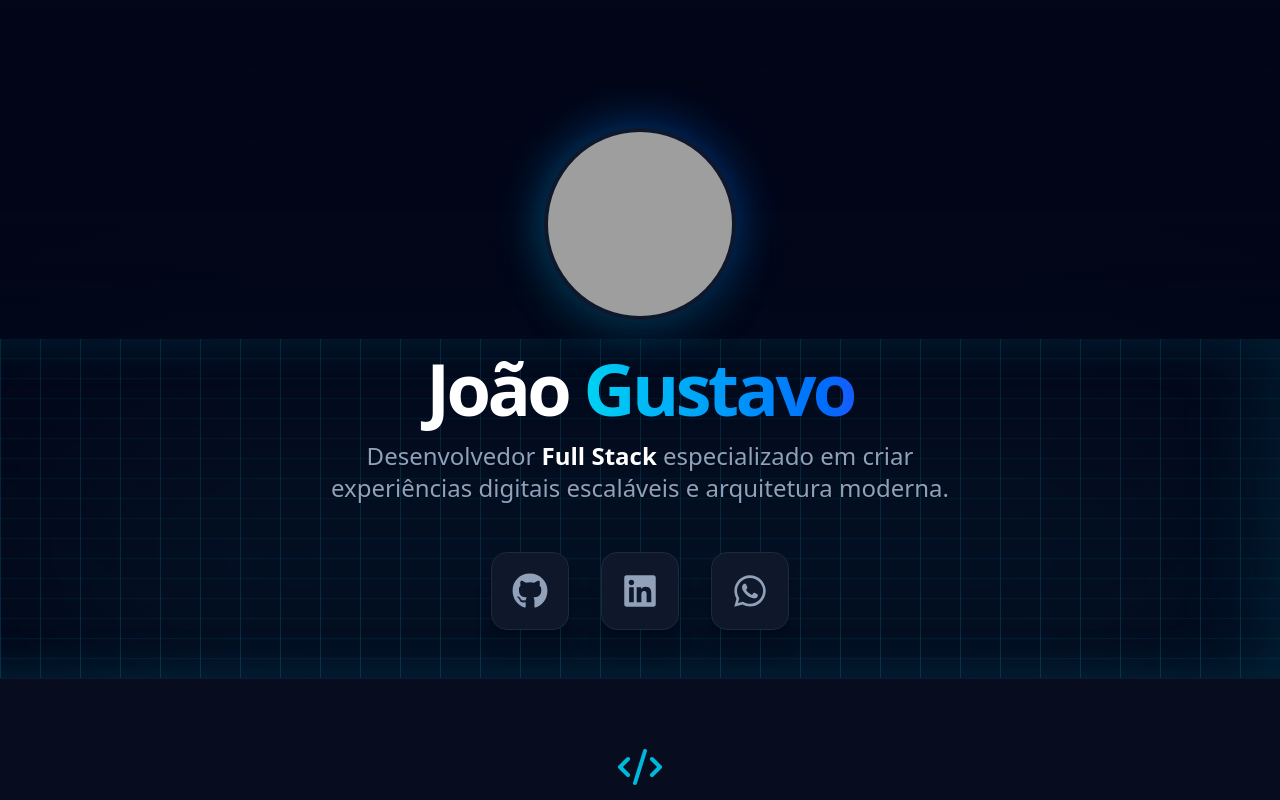
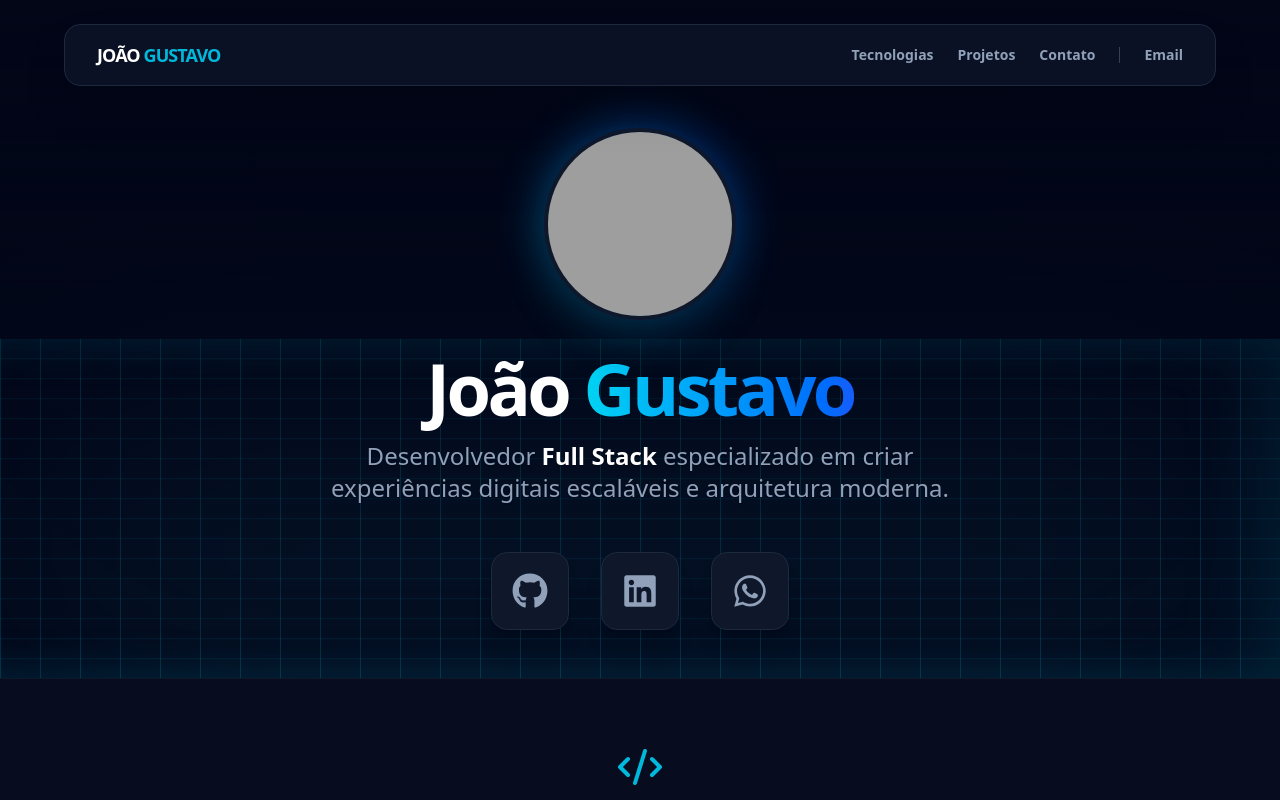
Before and after one commit to Joaokenehen/JG_Tech, a React (Vite) app in the folder frontend/: page /portifolio in a window 1280 px wide. Shown: the top 800 px of the page. Built offline with nearby package versions, Linux system fonts and the light colour scheme; grey boxes are pictures that could not be loaded.

Commit message:
feat: header portifolio update

```diff
--- /dev/null
+++ b/frontend/src/components/Header.tsx
@@ -0,0 +1,83 @@
+import { motion } from 'framer-motion';
+import { useState, useEffect } from 'react';
+
+export const Header = () => {
+  const [isVisible, setIsVisible] = useState(true);
+  const [lastScrollY, setLastScrollY] = useState(0);
+
+  const navItems = [
+    { name: 'Tecnologias', href: '#tech' },
+    { name: 'Projetos', href: '#projects' },
+    { name: 'Contato', href: '#contact' },
+  ];
+
+  // Lógica de Scroll para Mobile e Desktop
+  useEffect(() => {
+    const controlNavbar = () => {
+      if (typeof window !== 'undefined') {
+        // Se rolar para baixo, esconde. Se rolar para cima, mostra.
+        if (window.scrollY > lastScrollY && window.scrollY > 100) {
+          setIsVisible(false);
+        } else {
+          setIsVisible(true);
+        }
+        setLastScrollY(window.scrollY);
+      }
+    };
+
+    window.addEventListener('scroll', controlNavbar);
+    return () => window.removeEventListener('scroll', controlNavbar);
+  }, [lastScrollY]);
+
+  // Timer inicial para sumir após 3 segundos
+  useEffect(() => {
+    const timer = setTimeout(() => {
+      if (window.scrollY < 100) setIsVisible(false);
+    }, 3000);
+    return () => clearTimeout(timer);
+  }, []);
+
+  return (
+    <motion.header
+      // Mantém a interação de mouse para Desktop
+      onMouseEnter={() => setIsVisible(true)}
+      onMouseLeave={() => {
+        if (window.scrollY > 100) setIsVisible(false);
+      }}
+      initial={{ y: 0 }}
+      animate={{ y: isVisible ? 0 : -75 }}
+      transition={{ duration: 0.4, ease: "easeInOut" }}
+      className="fixed top-0 left-0 right-0 z-50 flex justify-center p-4 md:p-6"
+    >
+      <nav className="w-full max-w-6xl flex items-center justify-between px-6 md:px-8 py-3 md:py-4 bg-slate-900/70 backdrop-blur-lg border border-slate-800 rounded-2xl shadow-2xl">
+
+        {/* Esquerda: Seu Nome */}
+        <div className="flex items-center gap-2">
+          <span className="text-base md:text-lg font-black tracking-tighter text-white">
+            JOÃO <span className="text-cyan-500">GUSTAVO</span>
+          </span>
+        </div>
+
+        {/* Direita: Abas (Com ajuste de tamanho para Mobile) */}
+        <div className="flex items-center gap-3 md:gap-6">
+          {navItems.map((item) => (
+            <a
+              key={item.name}
+              href={item.href}
+              className="text-[10px] md:text-sm font-bold text-slate-400 hover:text-cyan-400 transition-colors uppercase md:normal-case"
+            >
+              {item.name}
+            </a>
+          ))}
+          <div className="w-px h-4 bg-slate-700 hidden sm:block" />
+          <a
+            href="mailto:joao_quennehen@outlook.com"
+            className="hidden sm:block text-sm font-bold text-slate-400 hover:text-white transition-colors"
+          >
+            Email
+          </a>
+        </div>
+      </nav>
+    </motion.header>
+  );
+};
--- a/frontend/src/screens/Portifolio.tsx
+++ b/frontend/src/screens/Portifolio.tsx
@@ -1,7 +1,7 @@
 import { motion } from 'framer-motion';
 import { FaGithub, FaLinkedin, FaWhatsapp } from 'react-icons/fa';
 import { Code2 } from 'lucide-react';
-
+import { Header } from '../components/Header';
 import { techStack } from '../data/portifolioData';
 import { SocialButton } from '../components/SocialButtons';
 import { TechCard } from '../components/TechCard';
@@ -11,6 +11,8 @@ import { ProjectCard } from '../components/ProjectCard';
 export default function Portfolio() {
   return (
     <div className="min-h-screen bg-slate-950 text-slate-200 selection:bg-cyan-500/30 overflow-x-hidden">
+
+      <Header />
 
       {/* --- 1. HERO SECTION --- */}
       <section className="relative flex flex-col items-center justify-center min-h-[65vh] pt-32 pb-12 px-6 text-center">
--- a/frontend/src/styles/index.css
+++ b/frontend/src/styles/index.css
@@ -1 +1,4 @@
 @import "tailwindcss";
+html {
+  scroll-behavior: smooth;
+}
```
